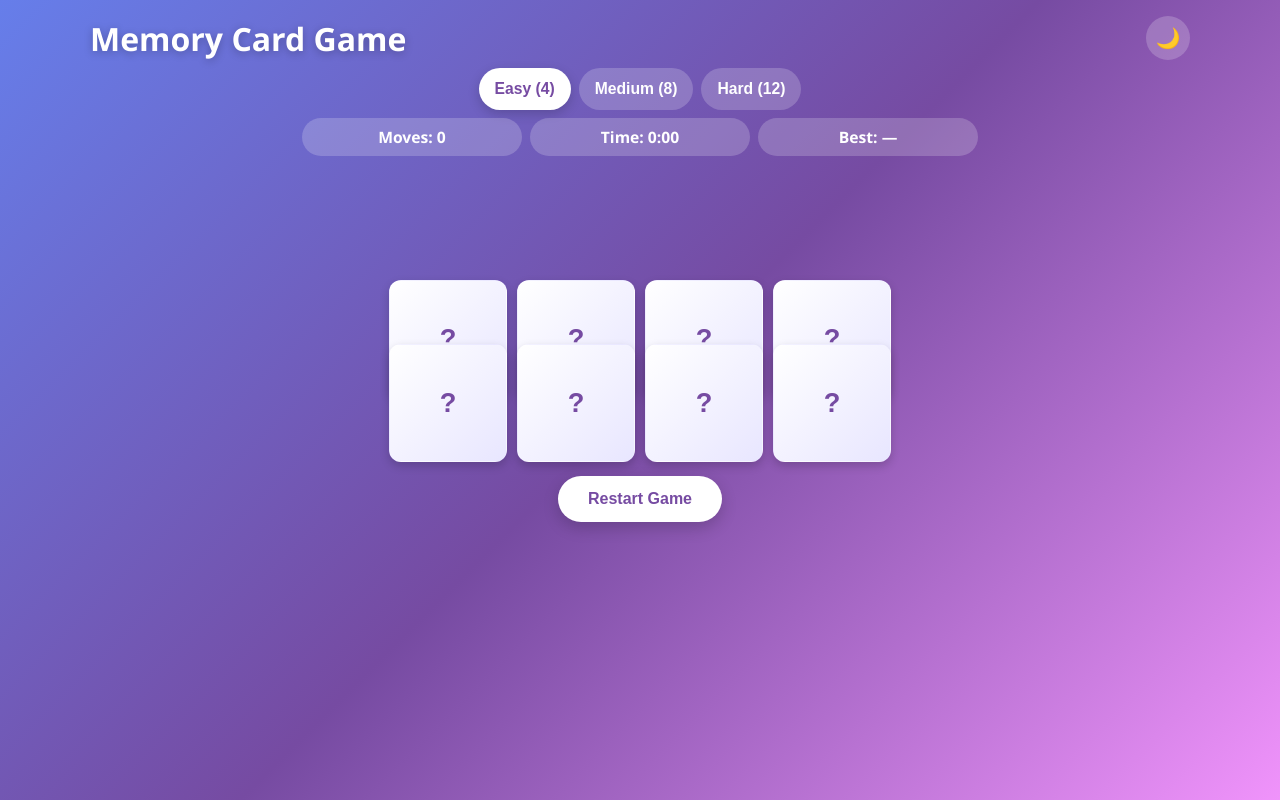
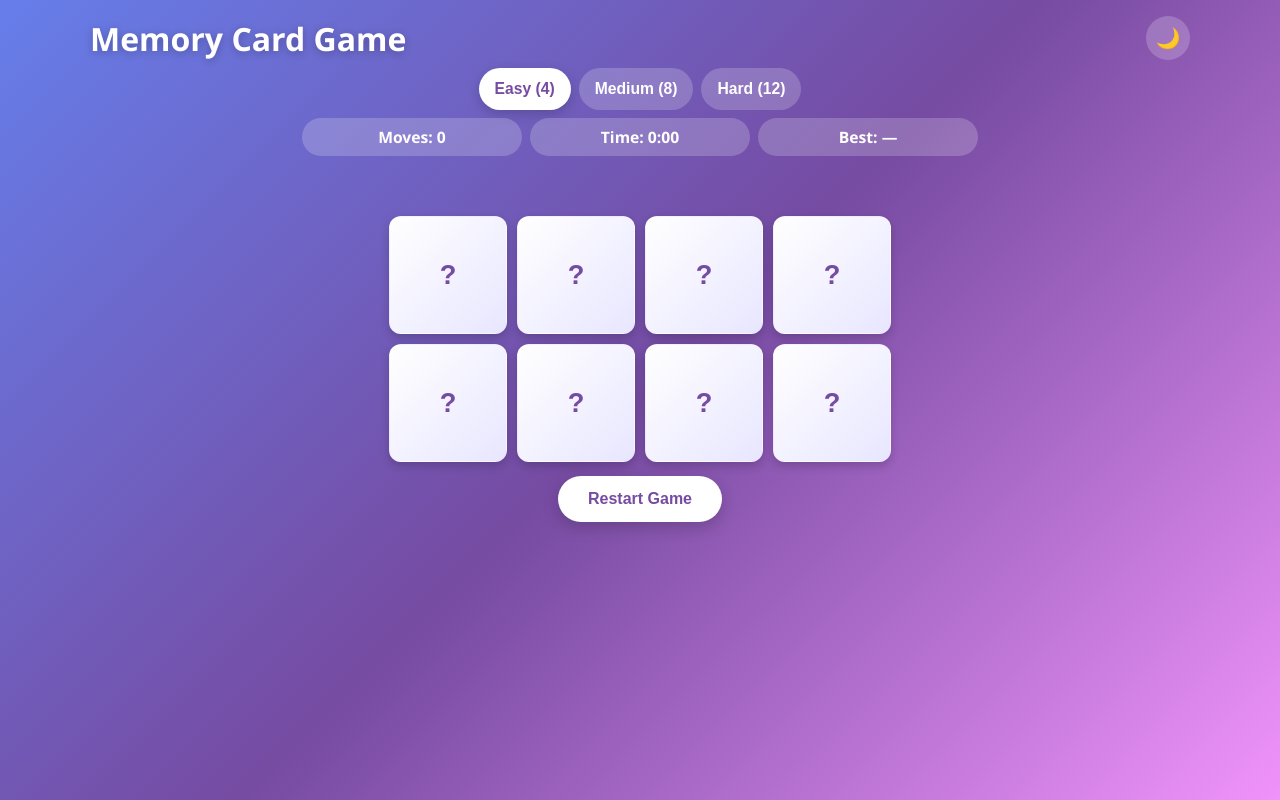
Before and after one commit to paingzinyemaung/memory-card-game, a React (Vite) app: page / in a window 1280 px wide. Built offline with nearby package versions, Linux system fonts and the light colour scheme.

Commit message:
fix: card overlap problems

```diff
--- a/src/index.css
+++ b/src/index.css
@@ -275,7 +275,9 @@ h1 {
   );
   display: grid;
   grid-template-columns: repeat(var(--cols), var(--card));
-  grid-auto-rows: var(--card); /* keeps every row identical */
+  /* No explicit row template: rows auto-size to the card's own square
+     height (width x aspect-ratio), so tracks can never collapse or
+     overlap regardless of how percentages resolve in the row axis. */
   justify-content: center;
   align-content: center;
   gap: var(--board-gap);
@@ -305,7 +307,12 @@ h1 {
 }
 
 .card {
-  aspect-ratio: 1;
+  /* The outer card is the real layout box: width comes from its grid
+     column, height from the square aspect ratio. The absolutely
+     positioned faces inside .card-inner can never affect row height. */
+  position: relative;
+  width: 100%;
+  aspect-ratio: 1 / 1;
   border: none;
   padding: 0;
   background: none;
```
